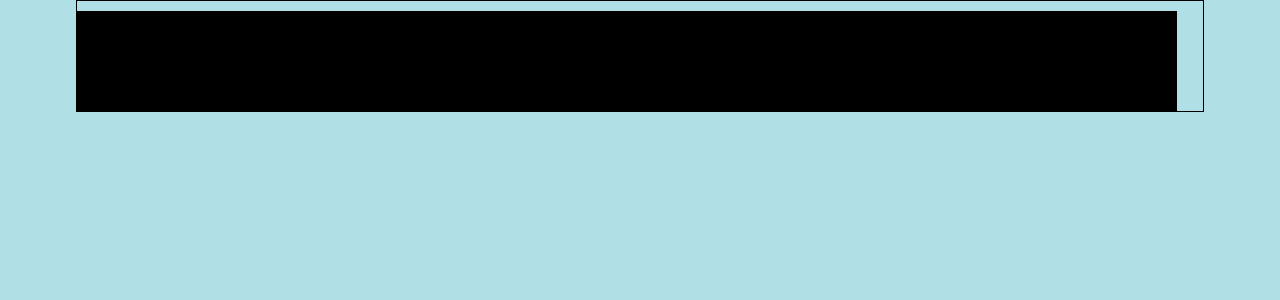
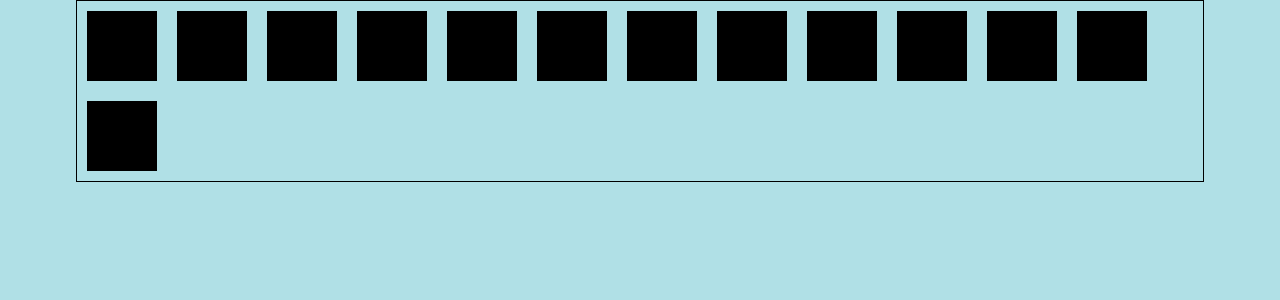
Before and after one commit to Nabid-Kaisar/playground-scss-rwd-hooks-etc, a React (Create React App) app: page / in a window 1280 px wide. Shown: the top 300 px of the page. Built offline with nearby package versions, Linux system fonts and the light colour scheme.

Commit message:
middled div

```diff
--- a/src/rwd/RwdContent.js
+++ b/src/rwd/RwdContent.js
@@ -5,17 +5,19 @@ import "../styles/rwd.scss";
 export default function RwdContent() {
   return (
     <div className="sq-container center">
-      <div className="small-square mt-10"></div>
-      <div className="small-square mt-10"></div>
-      <div className="small-square mt-10"></div>
-      <div className="small-square mt-10"></div>
-      <div className="small-square mt-10"></div>
-      <div className="small-square mt-10"></div>
-      <div className="small-square mt-10"></div>
-      <div className="small-square mt-10"></div>
-      <div className="small-square mt-10"></div>
-      <div className="small-square mt-10"></div>
-      <div className="small-square mt-10"></div>
+      <div className="small-square ma-10"></div>
+      <div className="small-square ma-10"></div>
+      <div className="small-square ma-10"></div>
+      <div className="small-square ma-10"></div>
+      <div className="small-square ma-10"></div>
+      <div className="small-square ma-10"></div>
+      <div className="small-square ma-10"></div>
+      <div className="small-square ma-10"></div>
+      <div className="small-square ma-10"></div>
+      <div className="small-square ma-10"></div>
+      <div className="small-square ma-10"></div>
+      <div className="small-square ma-10"></div>
+      <div className="small-square ma-10"></div>
 
 
 
--- a/src/styles/rwd.scss
+++ b/src/styles/rwd.scss
@@ -21,8 +21,9 @@ body {
   height: $height;
   width: $width;
   background: $bgcol;
+
 }
 
 .small-square {
-  @include square(100px, 100px, black);
+  @include square(70px, 70px, black);
 }
```
